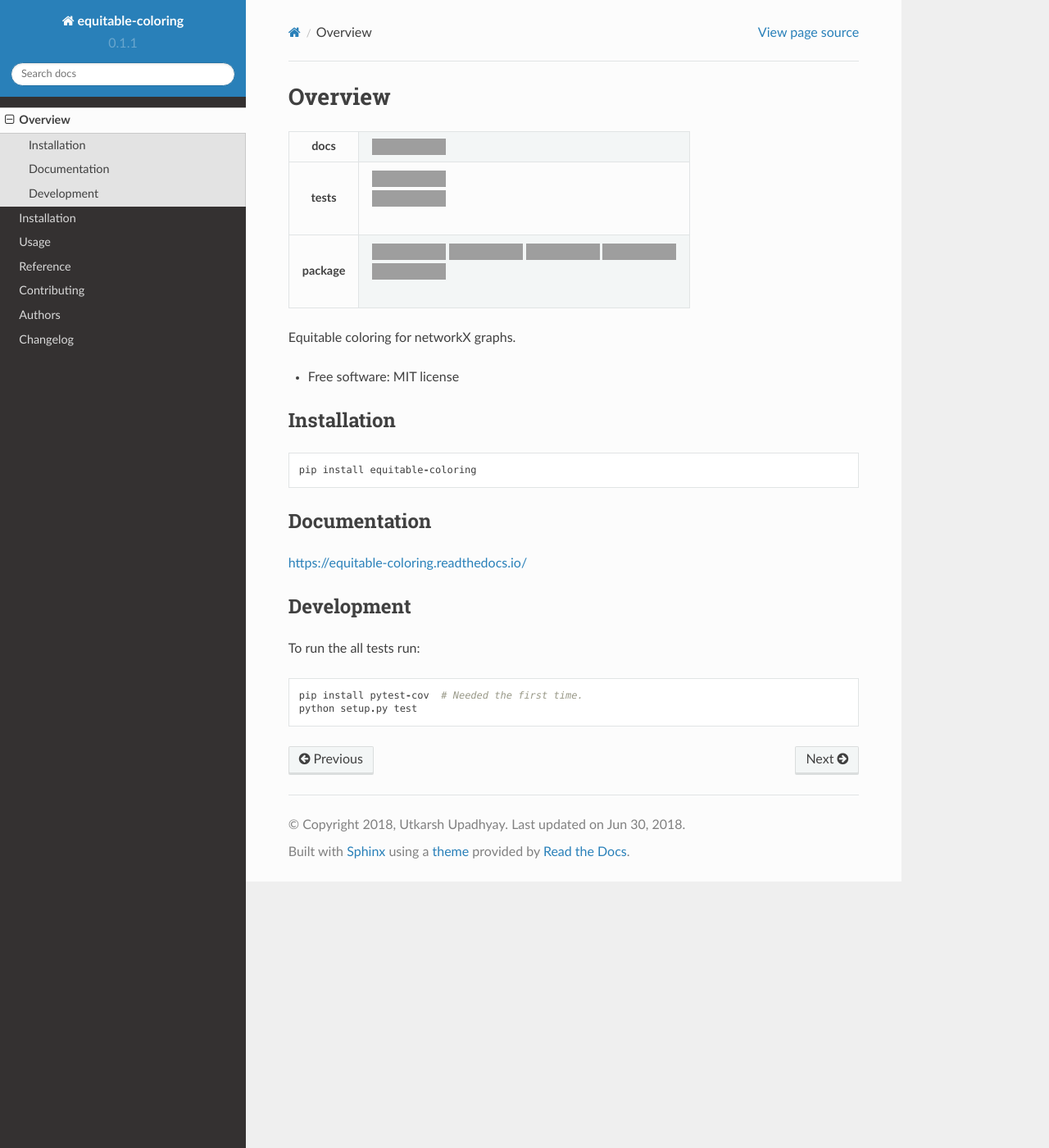
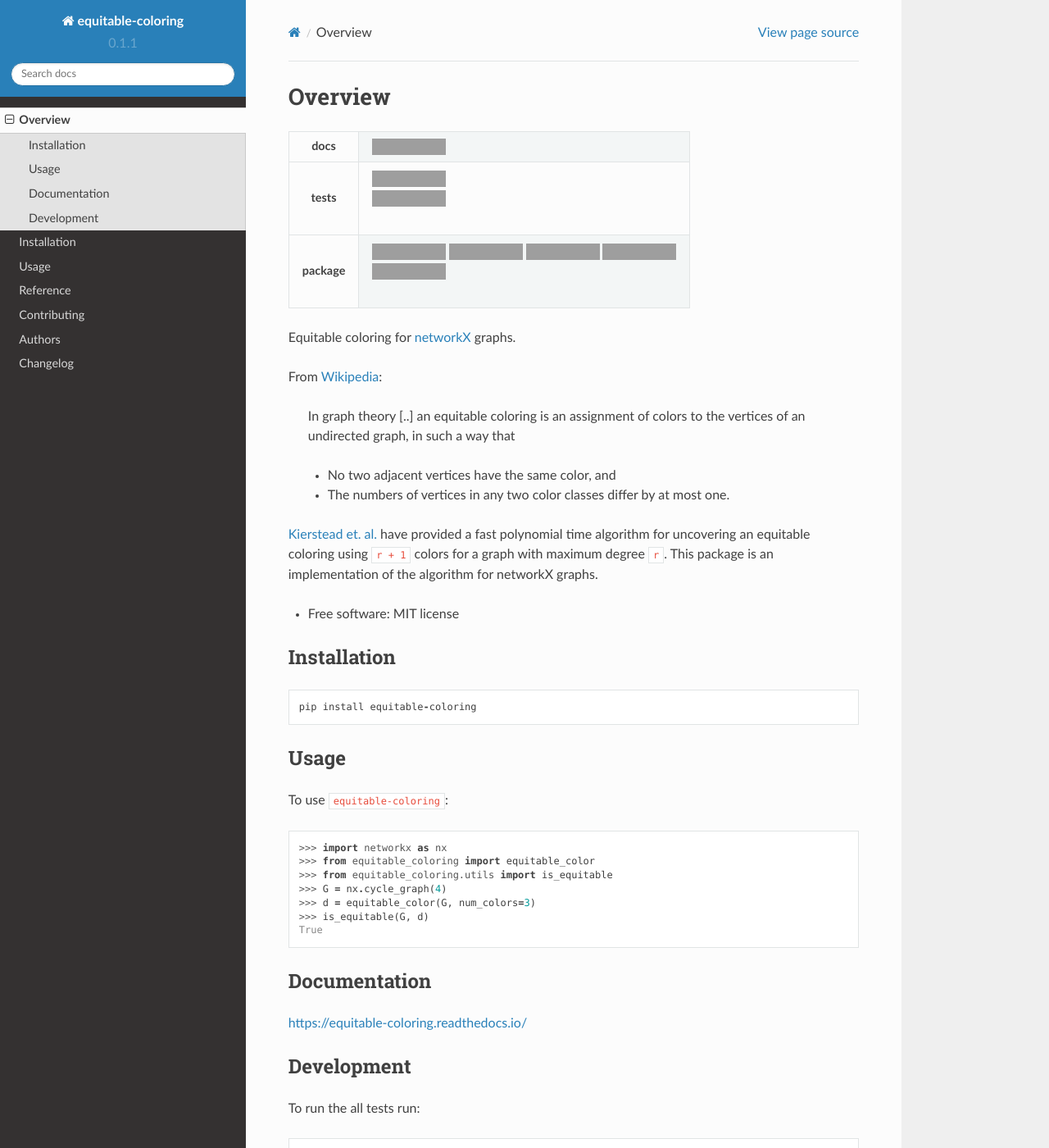
Before and after one commit to musically-ut/equitable-coloring, a Sphinx documentation site: the page built from docs/readme.rst, in a window 1280 px wide and 1400 px high, cut to the strip 0-1400 px from the top of the window. Shown: the whole strip at 82% size. Built offline with Sphinx 7.4.7 and the Read the Docs theme 2.0.0, drawn with Linux system fonts in a browser that asks for light colours; grey boxes are pictures that could not be loaded.

Commit message:
Add documentation and turn on doctests.

```diff
--- a/README.rst
+++ b/README.rst
@@ -51,7 +51,22 @@ Overview
 
 .. end-badges
 
-Equitable coloring for networkX graphs.
+Equitable coloring for networkX_ graphs.
+
+.. _networkX: https://networkx.github.io/
+
+From Wikipedia_:
+
+    In graph theory [..] an equitable coloring is an assignment of colors to the vertices of an undirected graph, in such a way that
+
+    + No two adjacent vertices have the same color, and
+    + The numbers of vertices in any two color classes differ by at most one.
+
+
+`Kierstead et. al. <https://link.springer.com/article/10.1007%2Fs00493-010-2483-5>`_ have provided a fast polynomial time algorithm for uncovering an equitable coloring using ``r + 1`` colors for a graph with maximum degree ``r``.
+This package is an implementation of the algorithm for networkX graphs.
+
+.. _Wikipedia: https://en.wikipedia.org/wiki/Equitable_coloring
 
 * Free software: MIT license
 
@@ -61,6 +76,21 @@ Installation
 ::
 
     pip install equitable-coloring
+
+
+Usage
+=====
+
+To use ``equitable-coloring``::
+
+        >>> import networkx as nx
+        >>> from equitable_coloring import equitable_color
+        >>> from equitable_coloring.utils import is_equitable
+        >>> G = nx.cycle_graph(4)
+        >>> d = equitable_color(G, num_colors=3)
+        >>> is_equitable(G, d)
+        True
+
 
 Documentation
 =============
@@ -74,3 +104,6 @@ To run the all tests run::
 
     pip install pytest-cov  # Needed the first time.
     python setup.py test
+
+
+Or, you can use ``tox``.
--- a/docs/usage.rst
+++ b/docs/usage.rst
@@ -5,8 +5,9 @@ Usage
 To use equitable-coloring in a project::
 
         >>> import networkx as nx
-        >>> from equitable_coloring import equitable_color, is_equitable
+        >>> from equitable_coloring import equitable_color
+        >>> from equitable_coloring.utils import is_equitable
         >>> G = nx.cycle_graph(4)
         >>> d = equitable_color(G, num_colors=3)
-        >>> is_equitable(d)
+        >>> is_equitable(G, d)
         True
--- a/setup.cfg
+++ b/setup.cfg
@@ -9,7 +9,7 @@ max-line-length = 140
 exclude = */migrations/*
 
 [tool:pytest]
-testpaths = tests
+testpaths = tests src docs
 norecursedirs =
     migrations
 
```
Also changed, not shown: 1 other file.
